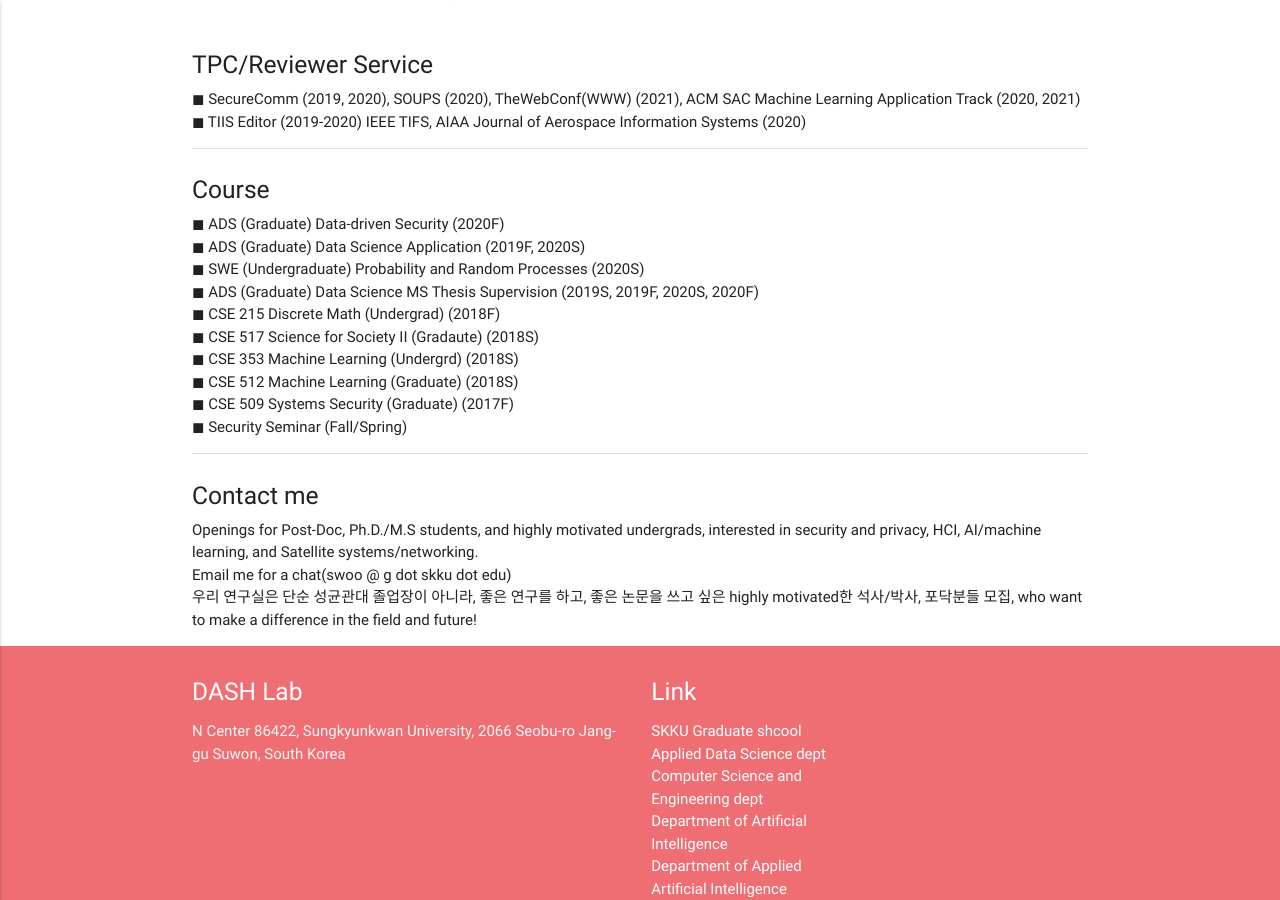
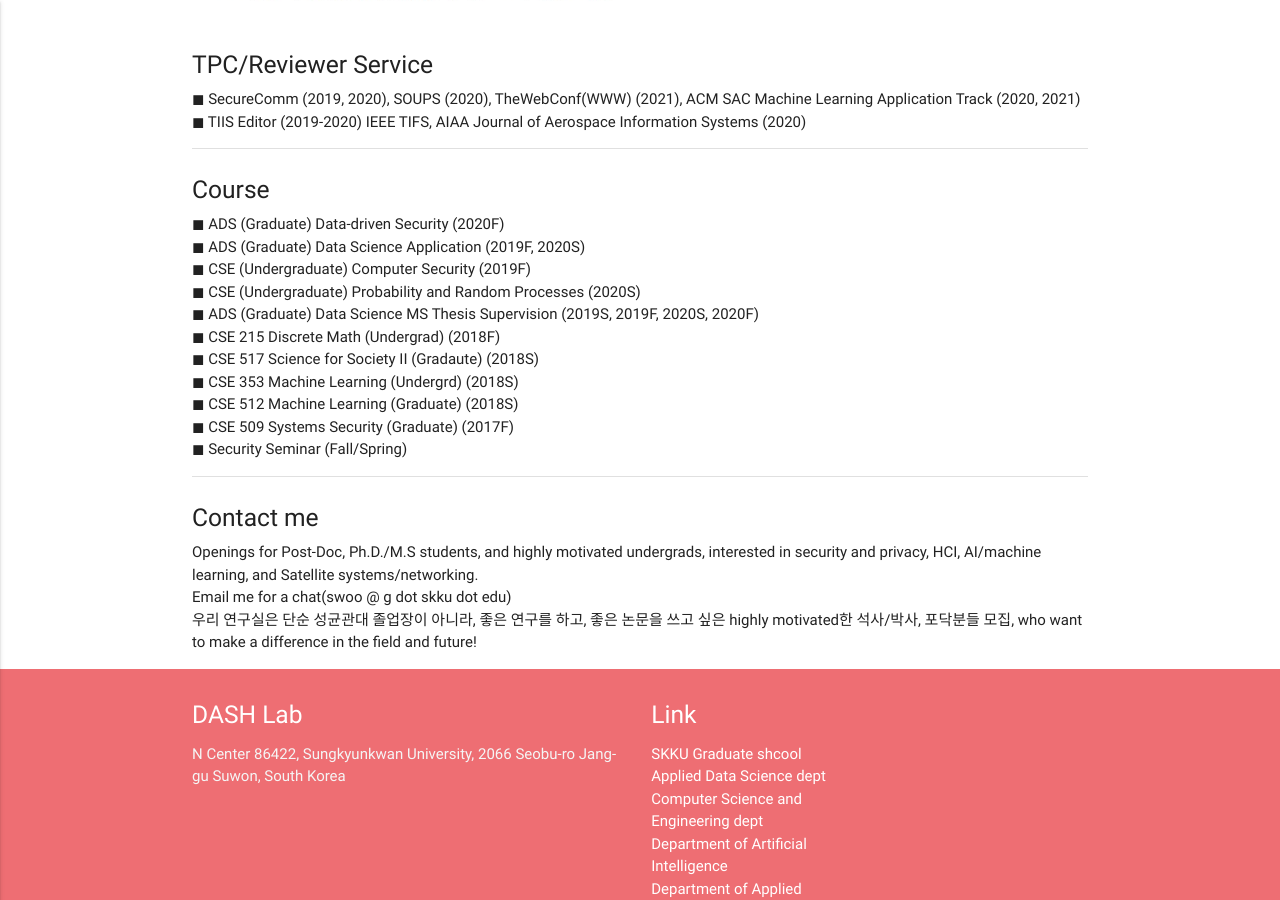
Before and after one commit to Yurim990507/DASH-Lab.github.io, a Jekyll site: the page built from example1.md, in a window 1280 px wide and 900 px high, scrolled down 1188 px. Built offline with Jekyll 4.4.1, drawn with Linux system fonts in a browser that asks for light colours.

Commit message:
Update example1.md

```diff
--- a/example1.md
+++ b/example1.md
@@ -51,7 +51,8 @@ permalink: /About/
     <h5>Course</h5>
         ◼ ADS (Graduate) Data-driven Security (2020F) <br>
         ◼ ADS (Graduate) Data Science Application (2019F, 2020S) <br>
-        ◼ SWE (Undergraduate) Probability and Random Processes (2020S) <br>
+        ◼ CSE (Undergraduate) Computer Security (2019F) <br>
+        ◼ CSE (Undergraduate) Probability and Random Processes (2020S) <br>
         ◼ ADS (Graduate) Data Science MS Thesis Supervision (2019S, 2019F, 2020S, 2020F) <br>
         ◼ CSE 215 Discrete Math (Undergrad) (2018F) <br>
         ◼ CSE 517 Science for Society II (Gradaute) (2018S) <br>
```
